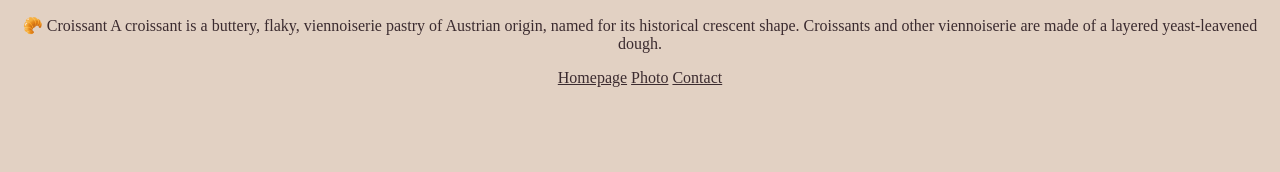
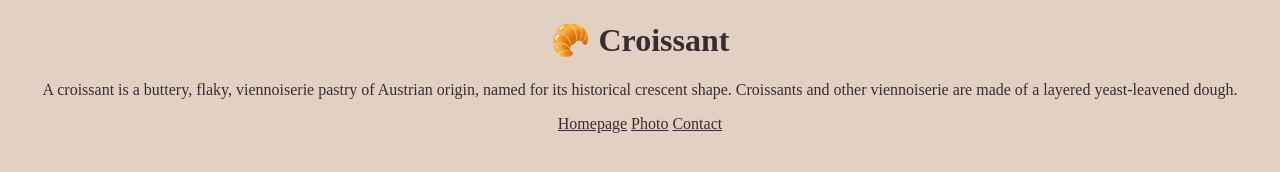
Before and after one commit to SLou-27/croissant-challenge2, a plain HTML site: page index.html in a window 1280 px wide. Drawn offline with Linux system fonts and the light colour scheme.

Commit message:
minor changes

```diff
--- a/index.html
+++ b/index.html
@@ -8,9 +8,11 @@
     <title>Croissants for the win</title>
 </head>
 <body>
+
+
+   <h1> 🥐 Croissant</h1>
+
     <p>
-
-    🥐 Croissant
     A croissant is a buttery, flaky, viennoiserie pastry of Austrian origin, named for its historical crescent shape. Croissants and other viennoiserie are made of a layered yeast-leavened dough.
 </p>
 <p>
--- a/src/style.css
+++ b/src/style.css
@@ -1,3 +1,9 @@
+h1 {
+    text-align: center;
+    color: #3b2b2f;
+
+}
+
 p {
     text-align: center;
     color: #3b2b2f;
```
